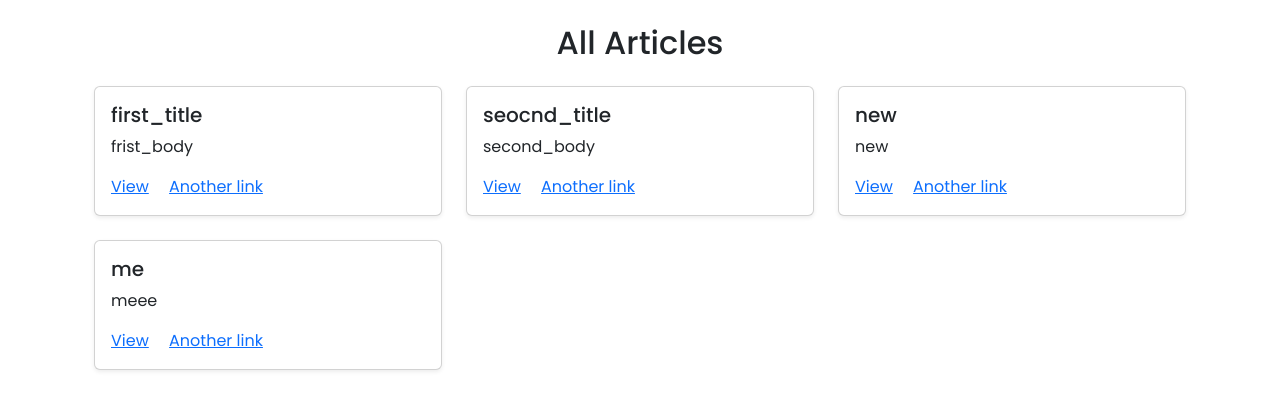
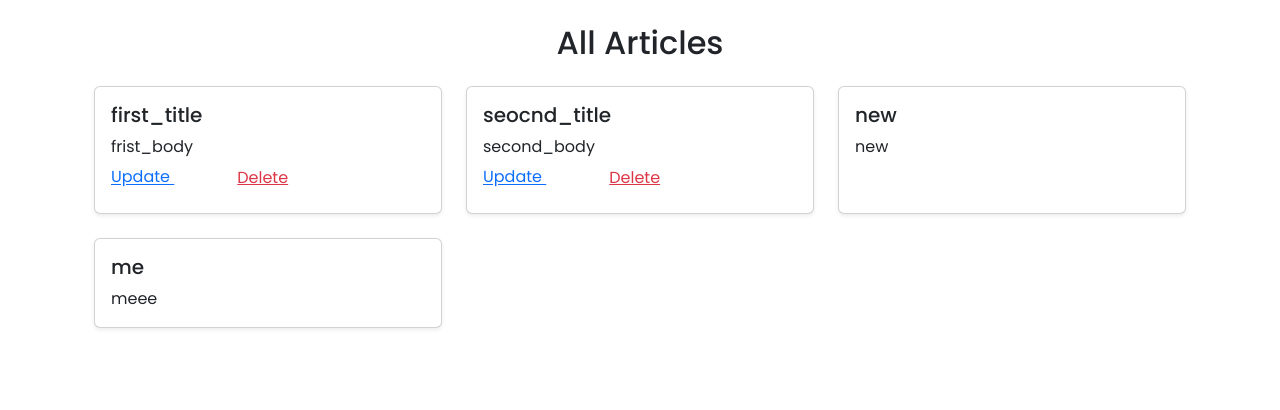
Before and after one commit to ELKHOUR/flask-to-do-app, a Flask app: page / in a window 1280 px wide. Shown: the part 56-466 px from the top of the page. Run offline with Flask 3, Linux system fonts and the light colour scheme; a user stored in the database is signed in; data comes from the database, SQL or seed files in the repository; both versions use the stored data as it was after the commit; some libraries are stand-ins or nearby versions.

Commit message:
befor-last

```diff
--- a/app.py
+++ b/app.py
@@ -1,6 +1,6 @@
 import functools
 import os
-from flask import Flask, request, redirect, url_for, render_template, session, flash, g
+from flask import Flask, request, redirect, url_for, render_template, session, flash, g, abort
 import sqlite3
 from werkzeug.security import generate_password_hash, check_password_hash
 
@@ -73,7 +73,7 @@ def create():
         db = get_db()
         title = request.form['title']
         body = request.form['body']
-        db.execute('INSERT INTO posts (title, body, author_id) VALUES (?, ?, ?)', (title, body, 1))
+        db.execute('INSERT INTO posts (title, body, author_id) VALUES (?, ?, ?)', (title, body, g.user['id']))
         db.commit()
         db.close()
         return redirect(url_for('posts'))
@@ -81,7 +81,44 @@ def create():
 
 
 
+def get_post(id):
+    post = get_db().execute('SELECT * FROM posts WHERE id=?', (id,)).fetchone()
+    if post is None:
+        abort(404, 'Post not found')
+    if post['author_id'] != g.user['id']:
+        abort(403)
+    return post
 
+@app.route('/update/<int:id>', methods=['GET', 'POST'])
+@login_required
+def update(id):
+    post = get_post(id)
+    if request.method == 'POST':
+        title = request.form['title']
+        body = request.form['body']
+        error = None
+        if not title:
+            error = 'Title is required.'
+        if error is not None:
+            flash(error)
+        else:
+            db = get_db()
+            db.execute('UPDATE posts SET title = ?, body=? WHERE id = ?', (title,body, id))
+            db.commit()
+            db.close()
+            return redirect(url_for('posts'))
+    return render_template('create.html', post=post)
+
+
+
+@app.route('/delete/<int:id>', methods=['POST'])
+@login_required
+def delete(id):
+    db = get_db()
+    db.execute('DELETE FROM posts WHERE id = ?', (id,))
+    db.commit()
+    db.close()
+    return redirect(url_for('posts'))
 
 
 
--- a/static/styles.css
+++ b/static/styles.css
@@ -20,3 +20,9 @@ form{
     padding: 0.4rem 0.8rem; /* less padding */
     margin: 0.3rem 0;    /* smaller margin */
   }
+
+.no-decoration {
+    text-decoration: none;   /* removes underline */
+    color: inherit;          /* keeps the text color same as parent */
+    display: block;          /* makes the whole area clickable */
+}
--- a/templates/posts.html
+++ b/templates/posts.html
@@ -12,16 +12,29 @@
 
     <div class="row">
         {% for post in posts %}
+
         <div class="col-md-4 col-sm-6 mb-4">
+
             <div class="card h-100 shadow-sm">
                 <div class="card-body">
-                    <h5 class="card-title">{{ post['title'] }}</h5>
-                    <p class="card-text">{{ post['body'] }}</p>
-                    <a href="post/{{ post['id'] }}" class="card-link">View</a>
-                    <a href="#" class="card-link">Another link</a>
+
+                    <a href="post/{{ post['id'] }}"  class="no-decoration" >
+                        <h5 class="card-title">{{ post['title'] }}</h5>
+                        <p class="card-text">{{ post['body'] }}</p>
+                    </a>
+                    {% if post['author_id'] == g.user['id'] %}
+                    <a href="{{ url_for('update', id=post['id']) }}" class="card-link"> Update </a>
+
+                   <form action="{{ url_for('delete', id=post['id']) }}" method="POST" style="display:inline;">
+                        <button type="submit" class="btn btn-link card-link text-danger">Delete</button>
+                   </form>
+                    {% endif %}
                 </div>
+
             </div>
+
         </div>
+
         {% endfor %}
     </div>
 </div>
```
Also changed, not shown: templates/create.html (+5 -5 lines), blog.db.
